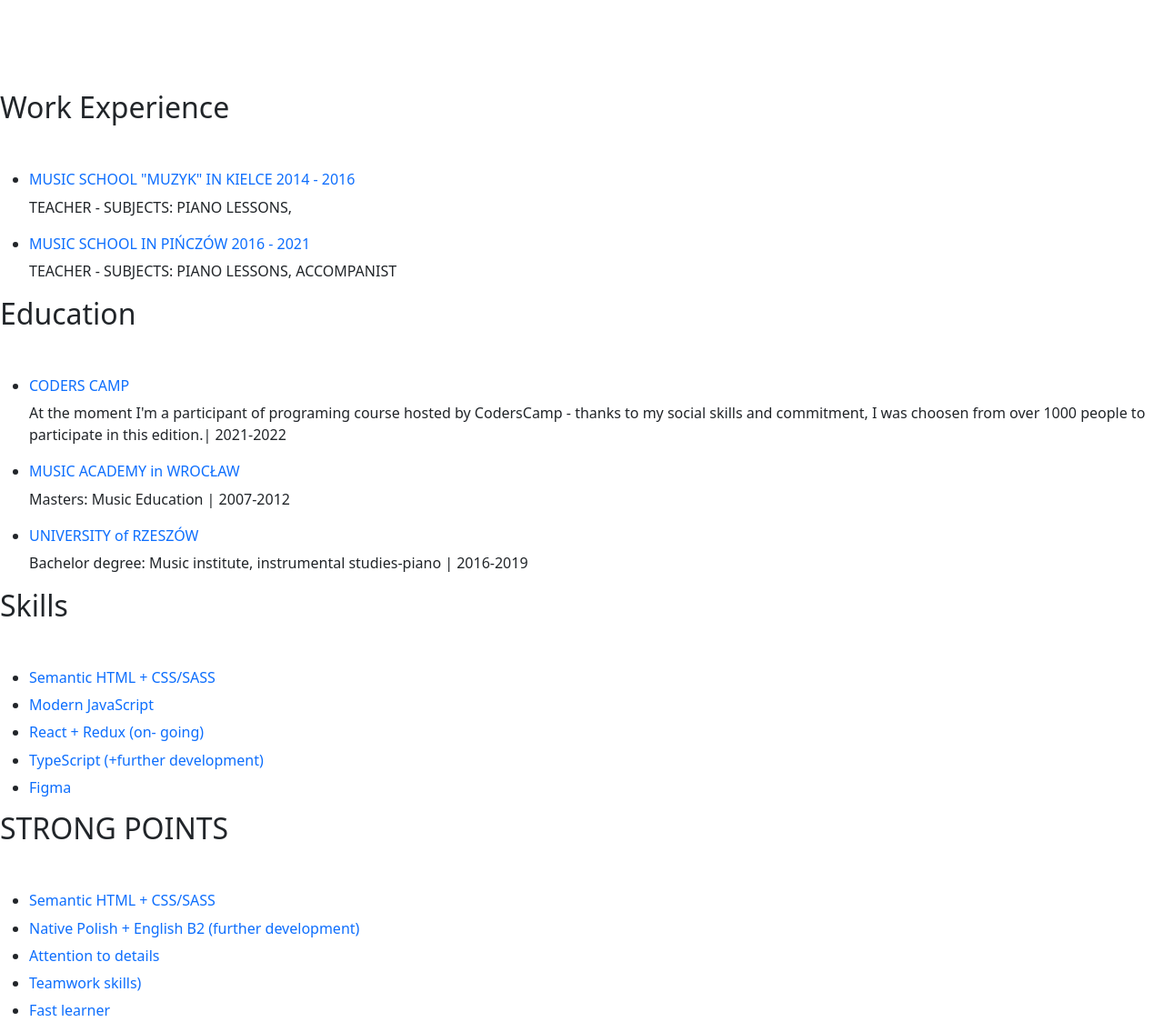
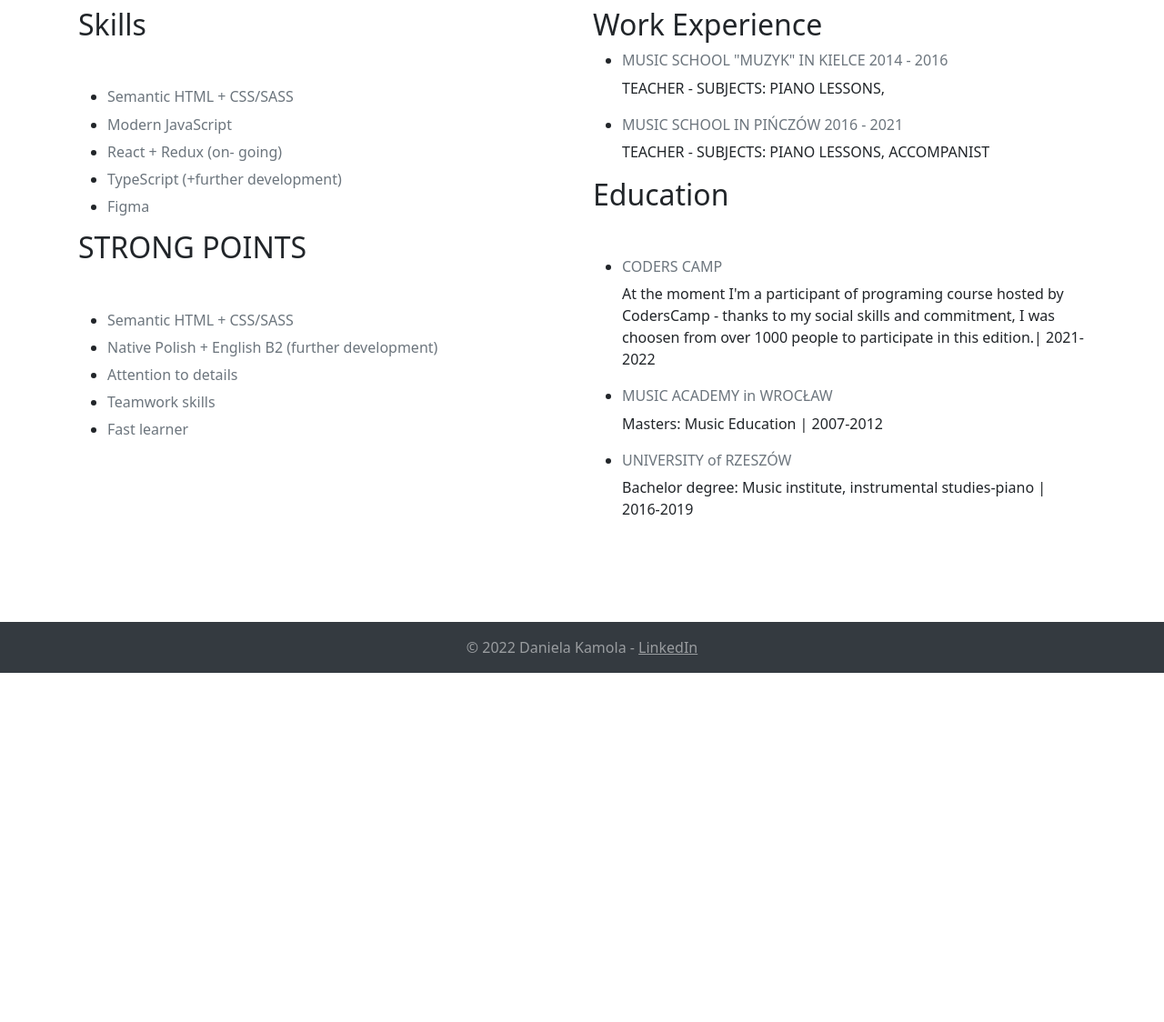
Before and after one commit to danielakarwowska/bootstrap-resume, a website: page index.html in a window 1280 px wide. Shown: the part 414-1538 px from the top of the page at 91% size. After the commit the page ends 1154 px from the top, so only its background shows below. Drawn offline with nearby package versions, Linux system fonts and the light colour scheme.

Commit message:
bootstrap resume

```diff
--- a/index.html
+++ b/index.html
@@ -10,11 +10,11 @@
   <body>
   </body>
 </html>
-<header class="bg-primary bg-gradient text-white py-5">
+<header class="bg-primary bg-secondary text-white py-5">
     <div class="container">
       <div class="row">
         <div class="col-md-3 text-left text-md-center mb-3">
-          <img class="rounded-circle img-fluid" src="" alt="" />
+          <img class=" img-fluid" src="./img/284150092_772025700463840_3370342747163507650_n.jpg" alt="" />
         </div>
         <div class="col-md-9">
           <h1>Daniela Kamola</h1>
@@ -31,7 +31,7 @@
        <div class="col-md pb-2 pb-md-0">
           <a href="mailto:daniela.karwowska@o2.pl" class="text-white ml-2">daniela.karwowska@o2.pl</a>
        </div>
-       <div class="col-md text-md-center pb-2 pb-md-0">
+       <div class="col-md text-md-center pb-2 pb-md-0" >
           <a href="https://github.com/danielakarwowska" class="text-white ml-2">github: danielakarwowska </a>
         </div>
         <div class="col-md text-md-right">
@@ -43,67 +43,57 @@
   <main class="container">
     <div class="row">
       <div class="col-md mb-5">
-       <!-- work experience -->
+        <h2 class="mb-5">Skills</h2>
+<ul>
+    <li><h6 class="text-secondary">
+        Semantic HTML + CSS/SASS<h6></li>
+        <li><h6 class="text-secondary">Modern JavaScript<h6></li>
+            <li><h6 class="text-secondary">React + Redux (on- going)<h6></li>
+                <li><h6 class="text-secondary">TypeScript (+further development)<h6></li>
+                    <li><h6 class="text-secondary">Figma<h6></li>
+  </ul>
+  <h2 class="mb-5">STRONG POINTS</h2>
+<ul>
+    <li><h6 class="text-secondary">
+        Semantic HTML + CSS/SASS<h6></li>
+        <li><h6 class="text-secondary">Native Polish + English B2 (further development)<h6></li>
+            <li><h6 class="text-secondary">Attention to details<h6></li>
+                <li><h6 class="text-secondary">Teamwork skills<h6></li>
+                    <li><h6 class="text-secondary">Fast learner<h6></li>
+  </ul>
+
       </div>
       <div class="col-md mb-5">
-       <!-- education -->
-      </div>
-    </div>
-    <div class="row">
-      <div class="col-md mb-5">
-        <!-- skills -->
-      </div>
-      <div class="col-md">
-        <!-- recent work -->
-      </div>
-    </div>
-  </main>
-  <h2 class="mb-5">Work Experience</h2>
+        <h2 class="mb-9">Work Experience</h2>
 <ul>
   <li>
-    <h6 class="text-primary">MUSIC SCHOOL "MUZYK" IN KIELCE 2014 - 2016</h6>
+    <h6 class="text-secondary">MUSIC SCHOOL "MUZYK" IN KIELCE 2014 - 2016</h6>
     <p>TEACHER - SUBJECTS: PIANO LESSONS,</p>
   </li>
   <li>
-    <h6 class="text-primary">MUSIC SCHOOL IN PIŃCZÓW 2016 - 2021</h6>
+    <h6 class="text-secondary">MUSIC SCHOOL IN PIŃCZÓW 2016 - 2021</h6>
     <p>TEACHER - SUBJECTS: PIANO LESSONS, ACCOMPANIST</p>
   </li>
 </ul>
 <h2 class="mb-5">Education</h2>
 <ul>
   <li>
-    <h6 class="text-primary">CODERS CAMP </h6>
+    <h6 class="text-secondary">CODERS CAMP </h6>
     <p>At the moment I'm a participant of programing course hosted by CodersCamp - thanks to my social skills and commitment, I was choosen from over 1000 people to participate in this edition.| 2021-2022</p>
   </li>
   <li>
-    <h6 class="text-primary">MUSIC ACADEMY in WROCŁAW</h6>
+    <h6 class="text-secondary">MUSIC ACADEMY in WROCŁAW</h6>
     <p>Masters: Music Education | 2007-2012</p>
   </li>
   <li>
-    <h6 class="text-primary">UNIVERSITY of RZESZÓW</h6>
+    <h6 class="text-secondary">UNIVERSITY of RZESZÓW</h6>
     <p>Bachelor degree: Music institute, instrumental studies-piano | 2016-2019</p>
   </li>
 </ul>
-<h2 class="mb-5">Skills</h2>
-<ul>
-    <li><h6 class="text-primary">
-        Semantic HTML + CSS/SASS<h6></li>
-        <li><h6 class="text-primary">Modern JavaScript<h6></li>
-            <li><h6 class="text-primary">React + Redux (on- going)<h6></li>
-                <li><h6 class="text-primary">TypeScript (+further development)<h6></li>
-                    <li><h6 class="text-primary">Figma<h6></li>
-  </ul>
-  <h2 class="mb-5">STRONG POINTS</h2>
-<ul>
-    <li><h6 class="text-primary">
-        Semantic HTML + CSS/SASS<h6></li>
-        <li><h6 class="text-primary">Native Polish + English B2 (further development)<h6></li>
-            <li><h6 class="text-primary">Attention to details<h6></li>
-                <li><h6 class="text-primary">Teamwork skills)<h6></li>
-                    <li><h6 class="text-primary">Fast learner<h6></li>
-  </ul>
-
-
+      </div>
+    </div>
+    </div>
+  </main>
 
 <footer class="bg-dark text-white-50 text-center mt-5 p-3">
     &copy; 2022 Daniela Kamola -  <a href="https://www.linkedin.com/in/daniela-kamola-karwowska-009760234/" class="text-white-50">LinkedIn</a>
--- a/package.json
+++ b/package.json
@@ -15,5 +15,8 @@
   "bugs": {
     "url": "https://github.com/danielakarwowska/bootstrap-resume/issues"
   },
-  "homepage": "https://github.com/danielakarwowska/bootstrap-resume#readme"
+  "homepage": "https://github.com/danielakarwowska/bootstrap-resume#readme",
+  "dependencies": {
+    "bootstrap-icons": "^1.8.3"
+  }
 }
```
Also changed, not shown: img/284150092_772025700463840_3370342747163507650_n.jpg (added), 2 other files.
